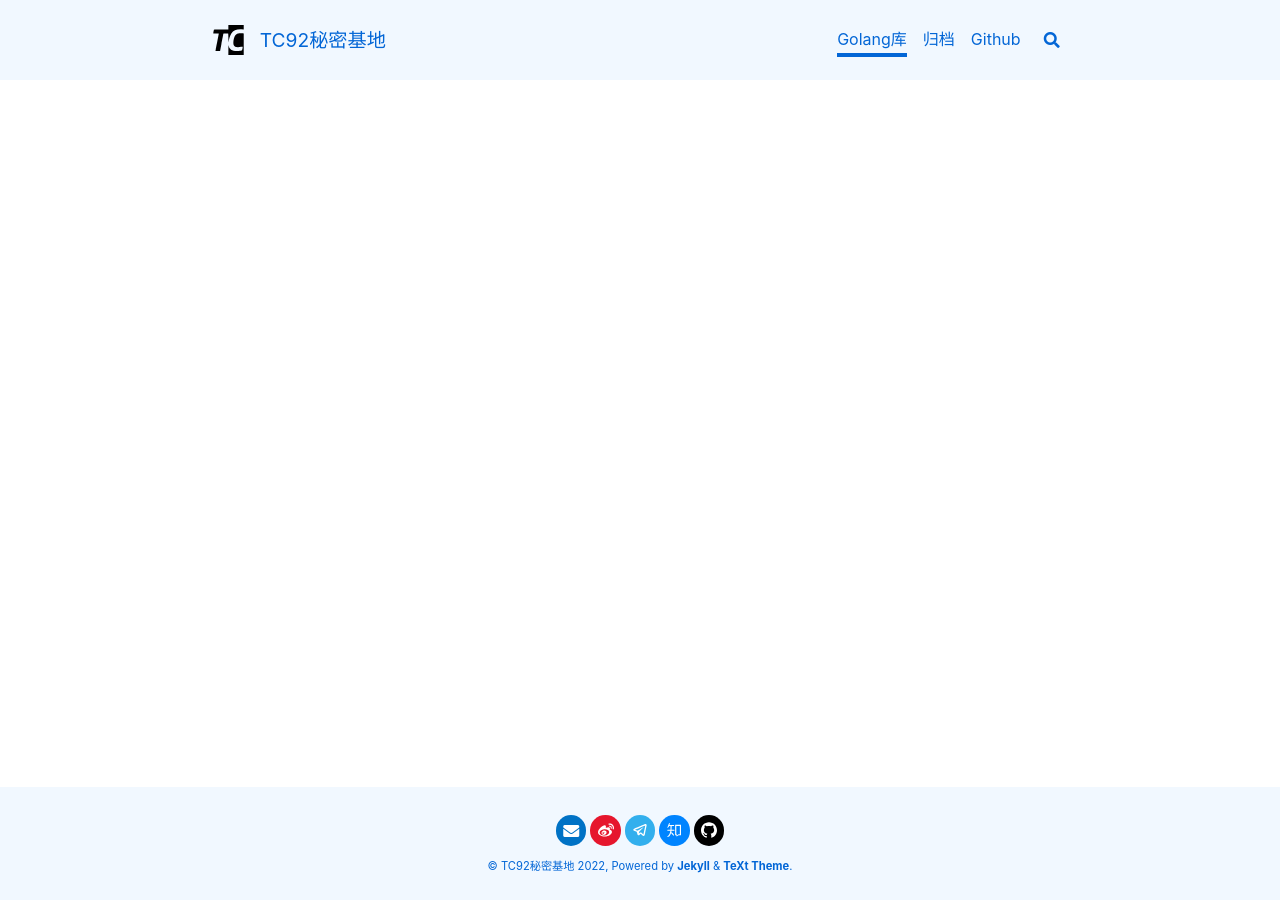
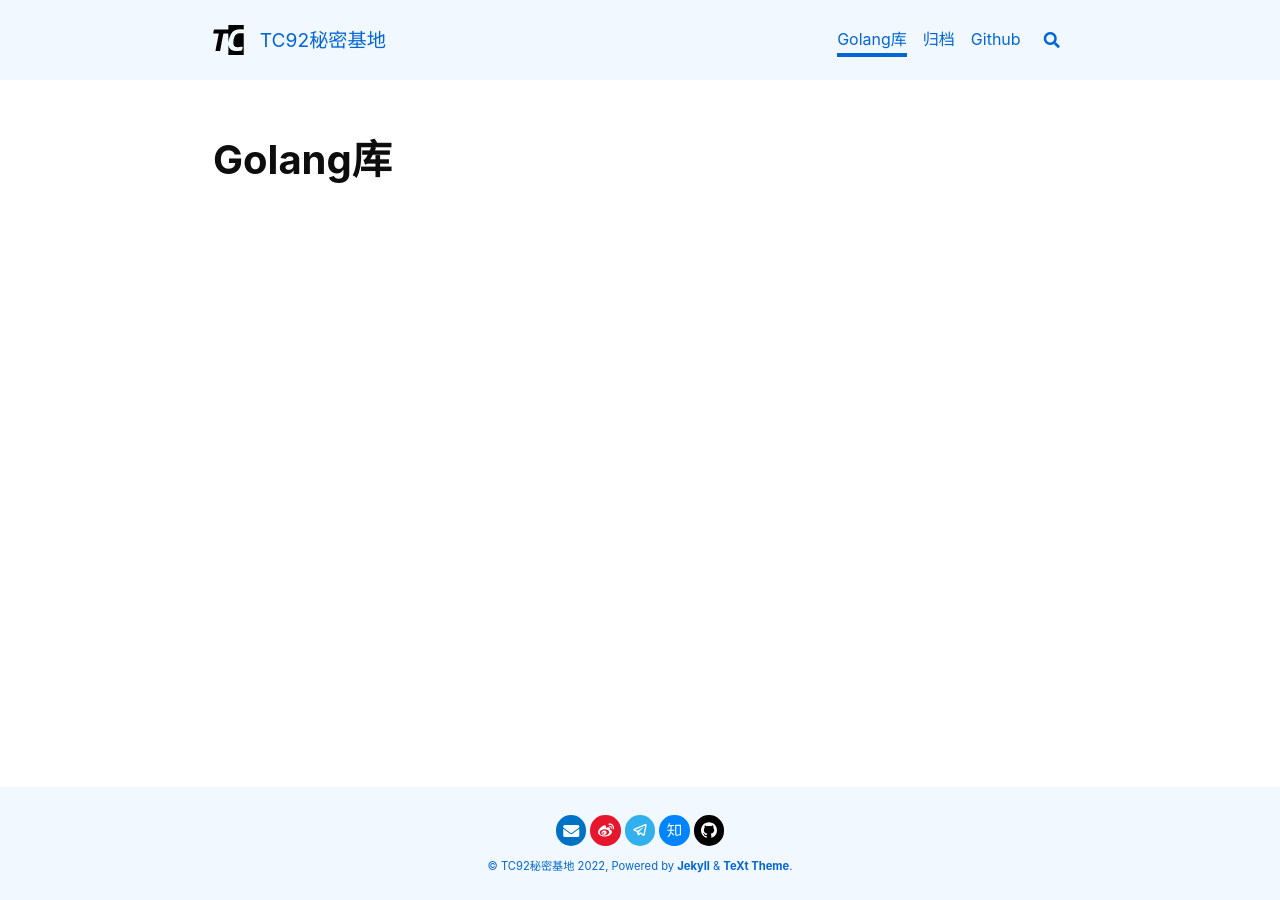
Before and after one commit to tiancheng92/tiancheng92.github.io, a Jekyll site: the page built from golang_package.html, in a window 1280 px wide. Built offline with Jekyll 4.4.1, drawn with Linux system fonts in a browser that asks for light colours; nearby versions of some CDN libraries.

```diff
--- a/golang_package.html
+++ b/golang_package.html
@@ -1,8 +1,9 @@
 ---
 layout: articles
-data_source: paginator.posts
-show_cover: false
-show_excerpt: true
-show_readmore: true
-show_info: true
+title: Golang库
+articles:
+  data_source: paginator.posts
+  show_excerpt: true
+  show_readmore: true
+  show_info: true
 ---
```
